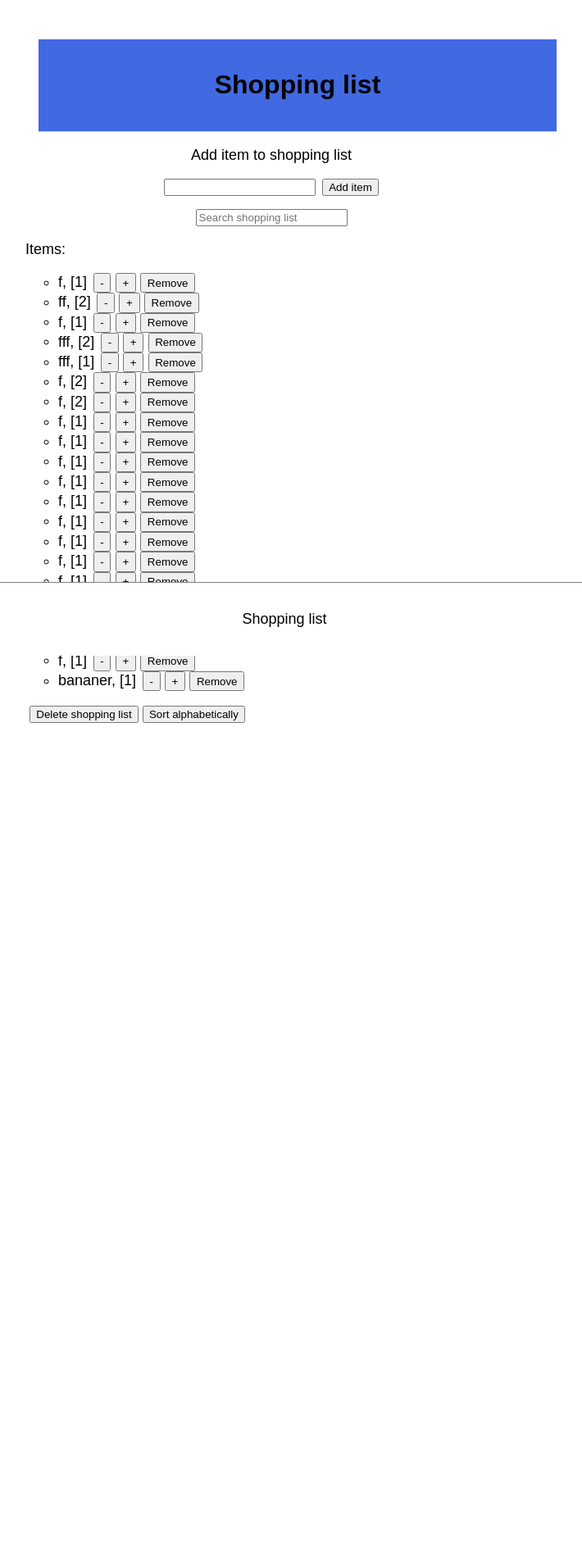
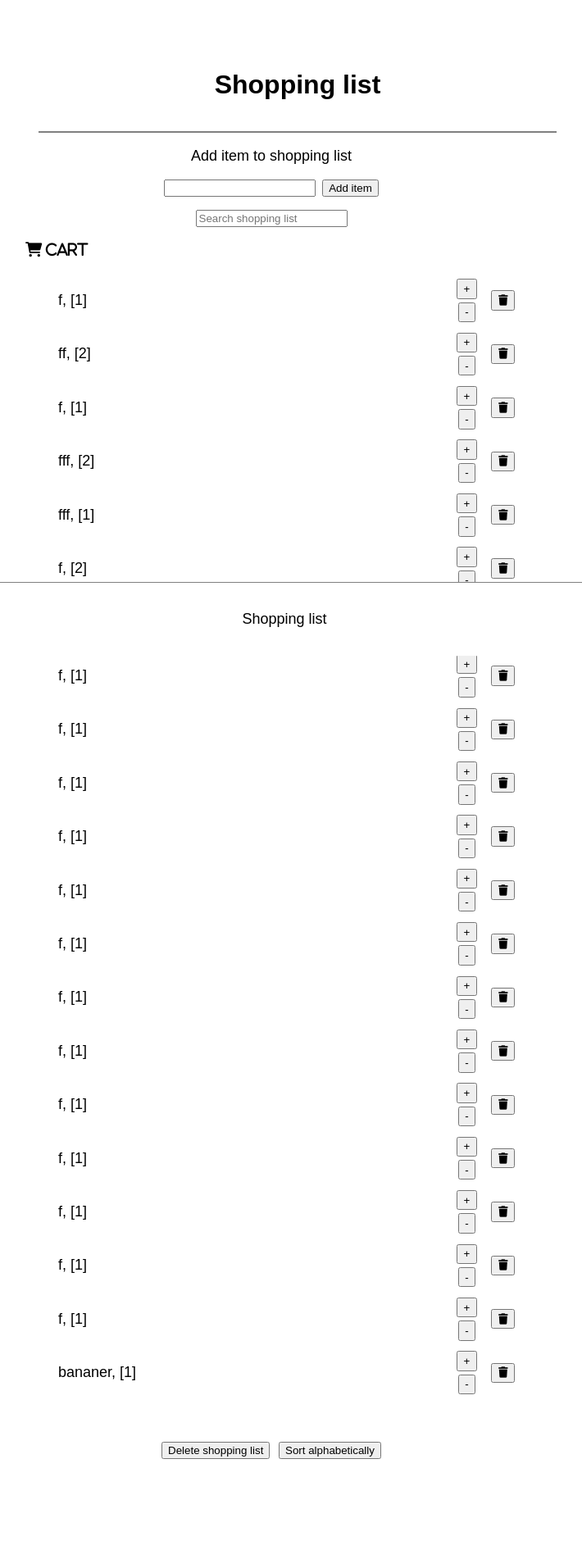
Before and after one commit to Stianao/Shopping-List, a Flask app: page / in a window 1280 px wide. Shown: the whole page at 82% size, without its empty margins (309-1019 px from the left). Before the commit the page ends 882 px from the top, so only its background shows below. Run offline with Flask 3, Linux system fonts and the light colour scheme; data comes from the database, SQL or seed files in the repository; both versions use the stored data as it was after the commit.

Commit message:
pluss and minus sign over eachother, trashcan

```diff
--- a/static/style.css
+++ b/static/style.css
@@ -1,7 +1,7 @@
 #header {
-    background-color: royalblue;
+    /* background-color: royalblue; */
     text-align: center;
-    border-bottom: 1px solid lightblue;
+    border-bottom: 2px solid gray;
     width: 100%;
     padding: 1em;
     margin: 1em;
@@ -43,6 +43,18 @@ p {
     font-size: 18px;
 }
 
+.button-container {
+    display: flex;
+    justify-content: center;
+    margin-top: 1em;
+}
+
+.button-container button {
+    margin-top: 2.5em;
+    margin-left: 0.4em;
+    margin-right: 0.4em;
+}
+
 .searchInput {
     margin: 0.5em auto;
     display: flex;
@@ -80,4 +92,60 @@ li button {
     margin-right: 0.4em;
 }
 
+.quantity-buttons {
+    display: inline-flex;
+    flex-direction: column;
+    gap: 4px;
+    justify-content: center;
+    align-items: center;
+    line-height: 1;
+}
+
+/* .quantity-buttons button {
+    width: 28px;
+    height: 28px;
+    padding: 0;
+    border-radius: 50%;
+    text-align: center;
+} */
+
+ul li {
+  display: flex;
+  align-items: center;
+  gap: 0.75rem;
+  padding: 0.4rem 0;
+}
+
+ul li > span:first-child {
+  flex: 1;
+}
+
+
+/* ul li {
+    display: grid;
+    grid-template-columns: 1fr auto auto;
+    column-gap: 0.rem;
+    align-items: center;
+}
+
+ul li > span {
+    grid-column: 1;
+}
+
+ul li > button:nth-of-type(1) {
+    grid-column: 2;
+    grid-row: 1;
+}
+
+ul li > button:nth-of-type(2) {
+    grid-column: 2;
+    grid-row: 2;
+}
+
+ul li > button:nth-of-type(3) {
+    grid-column: 3;
+    grid-row: 1 / span 2;
+    align-self: center;
+} */
+
 /*  */
--- a/templates/index.html
+++ b/templates/index.html
@@ -2,6 +2,8 @@
 <html>
     <head>
         <meta charset="UTF-8">
+
+        <link rel="stylesheet" href="https://cdnjs.cloudflare.com/ajax/libs/font-awesome/6.0.0-beta3/css/all.min.css">
 
         <link rel="stylesheet" href={{ url_for('static', filename='style.css') }}> <!-- Jinja2 is used here. Used to place values from Python/backend -->
     </head>
@@ -24,20 +26,24 @@
                     </div>
 
                 </form>
-                    <p>Items:</p>
+                    <p><i class="fa-solid fa-shopping-cart"> Cart</i></p>
                     <ul>
                         <li v-for="(item, index) in filteredList" :key="index"> <!-- goes through every item in the filtered list. (for-loop) -->
                         <span @click="changeItemFound(index)" :class="{ found: item.done }">
                             {{item.name}}, [{{item.number}}]
                         </span>
+                        <span class="quantity-buttons">
+                            <button @click="increaseNumber(index)">+</button>
                             <button @click="decreaseNumber(index)">-</button>
-                            <button @click="increaseNumber(index)">+</button>
-                            <button @click="removeItem(index)">Remove</button>
+                        </span>
+                            <button @click="removeItem(index)"><i class="fa-solid fa-trash"></i></button>
                         </li>
                     </ul>
 
-                    <button v-if="shoppingList.length > 0" @click="removeShoppingList" class="deleteButton">Delete shopping list</button>
-                    <button v-if="shoppingList.length > 1" @click="sortShoppingListAlphabetic" class="sortButton">Sort alphabetically</button>
+                    <div class="button-container">
+                        <button v-if="shoppingList.length > 0" @click="removeShoppingList">Delete shopping list</button>
+                        <button v-if="shoppingList.length > 1" @click="sortShoppingListAlphabetic">Sort alphabetically</button>
+                    </div>
                     <!-- <button v-if="lastRemoved" @click="regretRemovedItem">Recover removed item</button> -->
                 <!-- <button @click="darkMode = !darkMode">
                         {{ darkMode ? 'lightmode' : 'darkmode' }}
```
Also changed, not shown: database_file.db.
